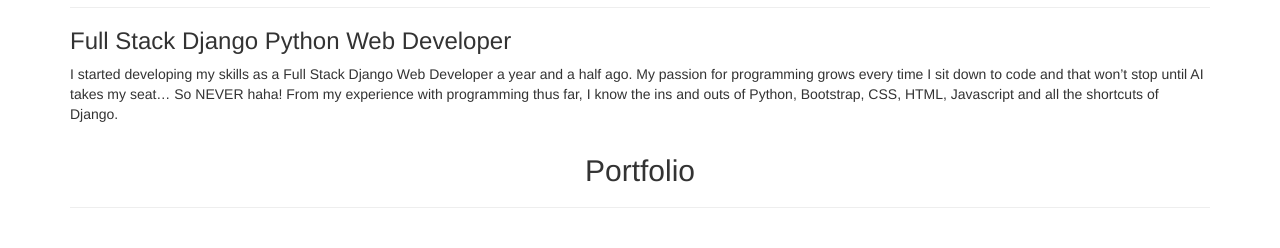
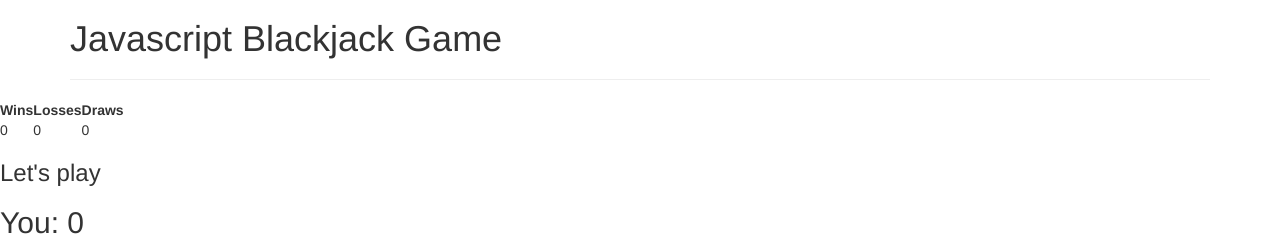
Before and after one commit to action2jackson/jacksons-portfolio, a Flask app: page /python_apps in a window 1280 px wide. Shown: the part 321-569 px from the top of the page. Run offline with Flask 2, Linux system fonts and the light colour scheme; some libraries are stand-ins or nearby versions.

Commit message:
Added second html page

```diff
--- a/app.py
+++ b/app.py
@@ -17,5 +17,10 @@
 def profile(name):
 	return render_template('index.html', name=name)
 
+@app.route('/python_apps')
+def python_apps_page():
+	# testing stuff
+	return render_template('python_apps.html')
+
 if __name__ == '__main__':
 	app.run(debug=True)
--- a/templates/index.html
+++ b/templates/index.html
@@ -168,7 +168,7 @@
                 </div>
                 <div class="col-lg-4">
                     <h4><i>My Company</i></h4>
-                    <p>I run an ecommerce company with my brothers called <a href="https//:www.highkeyco.com" style="color: #240090;">HighKey Technology Inc</a>. We sell wireless earbuds, Bluetooth speakers, backpacks and pop sockets (for your phone). I manage shipping, customer support, marketing and parts of web development within the company. I was able to make our customer support good and trust worthy in the past year by promising our customers a 24hr response via email and Instagram DMs and following through with that promise. I have also tripled our email marketing revenue in the past year by taking the time to create custom HTML and CSS templates for holiday specials and other events. Checkout our <a href="https://www.instagram.com/highkeyco/" style="color: #240090;">Instagram</a>, <a href="https://www.facebook.com/Highkeyco/" style="color: #240090;">Facebook</a> and <a href="https://www.youtube.com/Highkeyco/" style="color: #240090;">Youtube</a>.</p>
+                    <p>I run an ecommerce company with my brothers called <a href="https://www.highkeyco.com" style="color: #240090;">HighKey Technology Inc</a>. We sell wireless earbuds, Bluetooth speakers, backpacks and pop sockets (for your phone). I manage shipping, customer support, marketing and parts of web development within the company. I was able to make our customer support good and trust worthy in the past year by promising our customers a 24hr response via email and Instagram DMs and following through with that promise. I have also tripled our email marketing revenue in the past year by taking the time to create custom HTML and CSS templates for holiday specials and other events. Checkout our <a href="https://www.instagram.com/highkeyco/" style="color: #240090;">Instagram</a>, <a href="https://www.facebook.com/Highkeyco/" style="color: #240090;">Facebook</a> and <a href="https://www.youtube.com/Highkeyco/" style="color: #240090;">Youtube</a>.</p>
                 </div>
             </div>
         </div>
--- /dev/null
+++ b/templates/python_apps.html
@@ -0,0 +1,89 @@
+{% extends "index.html" %}
+
+{% block title %}Python Apps{% endblock %}
+
+{% block content %}
+
+   <div class="container" id="maincontent" tabindex="-1">
+            <div class="row">
+                <div class="col-lg-12">
+                    <img class="img-responsive" src="https://cdn.shopify.com/s/files/1/1417/3822/files/coo.png?2704" alt="">
+                    <div class="intro-text">
+                        <h1 class="name">Javascript Blackjack Game</h1>
+                        <hr class="star-light">
+                    </div>
+                </div>
+            </div>
+        </div>
+    </header>
+
+
+
+
+    <!-- Blackjack -->
+    <div class="container-1">
+
+        <div class="flex-blackjack-row-3">
+            <table>
+                <tr>
+                    <th>Wins</th>
+                    <th>Losses</th>
+                    <th>Draws</th>
+                </tr>
+
+                <tr>
+                    <td><span id="wins">0</span></td>
+                    <td><span id="losses">0</span></td>
+                    <td><span id="draws">0</span></td>
+                </tr>
+            </table>
+        </div>
+        <h3><span id="blackjack-result">Let's play</span></h3>
+
+        <div class="flex-blackjack-row-1">
+            <div id="your-box">
+                <h2>You: <span id="your-blackjack-result">0</span></h2>
+            </div>
+            <div id="dealer-box">
+                <h2>Dealer: <span id="dealer-blackjack-result">0</span></h2>
+            </div>
+        </div>
+
+        <div class="flex-blackjack-row-2">
+            <div>
+                <button class="btn-lg btn-primary mr-2" id="blackjack-hit-button">Hit</button>
+                <button class="btn-lg btn-warning mr-2" id="blackjack-stand-button">Stand</button>
+                <button class="btn-lg btn-danger" id="blackjack-deal-button">Deal</button>
+            </div>
+        </div>
+    </div>
+
+    <script src="static/js/blackjack.js"></script>
+
+         <!-- About Section -->
+    <section class="success" id="about">
+        <div class="container">
+            <div class="row">
+                <div class="col-lg-12 text-center">
+                    <h2></h2>
+                    <hr class="star-light">
+                </div>
+            </div>
+            <div class="row">
+                <div class="col-lg-4 ">
+                    <h4><i>General</i></h4>
+                    <p>I was born and raised in Winnipeg, Manitoba, which is as cold as the North Pole in the winter and as hot as California in the summer! I love waking up early in the morning so I can watch the sunrise and get a sufficient amount of work done before the day even starts. I have an equal balance of introvert and extrovert qualities. I am able to communicate with confidence and clear direction and I am also able to get into my own zone excluded from the outside world. </p>
+                </div>
+                <div class="col-lg-4">
+                    <h4><i>Physical activity</i></h4>
+                    <p>I am a physically active person. I have played many sports like football, volleyball, badminton, golf, spikeball and I am currently playing basketball. One of the things I am most proud of is consistently hitting the gym with various strength and endurance workouts for the past 3 years. My favorite thing about working out is it allows me to stay at my desk for longer peiods of time without getting jittery!</p>
+                </div>
+                <div class="col-lg-4">
+                    <h4><i>Learning behaviour</i></h4>
+                    <p>I am an avid learner and love the feeling of solving a difficult problem. Years ago I used to get dopamine rushes from playing video games or watching TV, but I have successfully rewired my brain to get dopamine rushes from learning something new or solving a problem. I personally learn best from a video formatted lesson or a book, this is why I always start my day by watching an educational video or tutorial of some sort and end it by reading a book.</p>
+                </div>
+            </div>
+        </div>
+    </section>
+
+{% endblock%}
```
